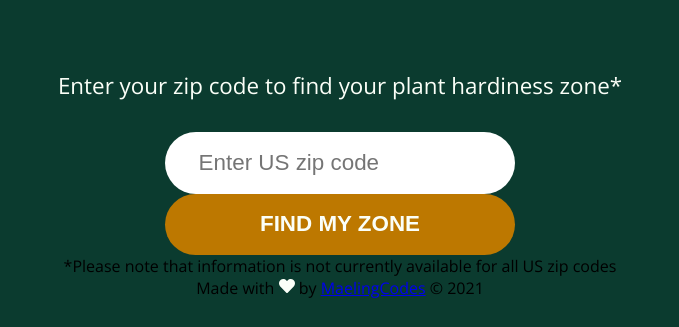
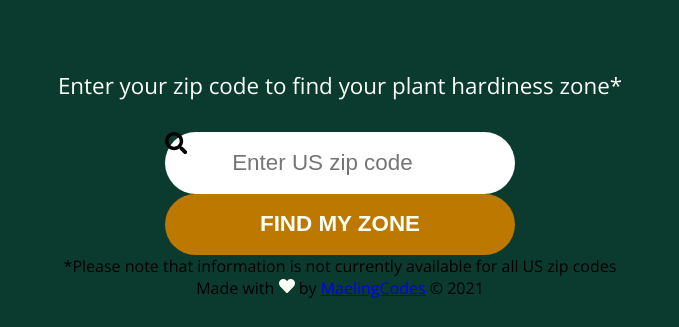
Before and after one commit to maelingmurphy/grow-zone-finder, a React (Create React App) app: page / in a window 1280 px wide. Shown: the part 244-571 px from the top of the page, without its empty margins (300-979 px from the left). Built offline with nearby package versions, Linux system fonts and the light colour scheme.

Commit message:
add search icon and import IconContext for className styling, center note text

```diff
--- a/src/components/Form.js
+++ b/src/components/Form.js
@@ -1,5 +1,7 @@
 import Button from './Button';
 import './css/Form.css';
+import { IconContext } from 'react-icons'
+import { FaSearch } from 'react-icons/fa'
 
 const Form = ({ displayData, zipCode, onChange }) => {
 
@@ -9,6 +11,10 @@ const Form = ({ displayData, zipCode, onChange }) => {
                 <div className='form-control'>
                     <label className='form-label' htmlFor='zipcode'>Enter your zip code to find your plant hardiness zone<span className="asterisk">*</span></label>
                     <div class="form-items">
+                        <div className='form-input-container'>
+                            <IconContext.Provider value={{className: 'icon-search'}}>
+                                <FaSearch size="1.4em" />
+                            </IconContext.Provider>
                             <input
                                 className='form-input'
                                 type='text'
@@ -18,6 +24,8 @@ const Form = ({ displayData, zipCode, onChange }) => {
                                 onChange={onChange}
                                 autoComplete='off'
                             />
+                        </div>
+
                         <Button text='Find My Zone' onClick={displayData}/>
                     </div>
                     <p class="note"><span class="asterisk">*</span>Please note that information is not currently available for all US zip codes</p>
--- a/src/components/css/Form.css
+++ b/src/components/css/Form.css
@@ -1,6 +1,6 @@
 .form-container {
     margin-top: 4.2em;
-    text-align: center;
+
 }
 
 .form-label {
@@ -21,8 +21,17 @@
     display: block;
     align-self: center;
     font-size: 1.4rem;
-    padding: 0.8em 1.5em;
+    padding: 0.8em 1.5em 0.8em 3em;
     width: 100%;
     border-radius: 50px;
     border: unset;
 }
+
+.icon-search {
+    position: absolute;
+    margin-left: 0;
+}
+
+.note {
+    text-align: center;
+}
```
Also changed, not shown: src/assets/arrow.svg (added). Lines whose indentation alone changed are shown as unchanged.
